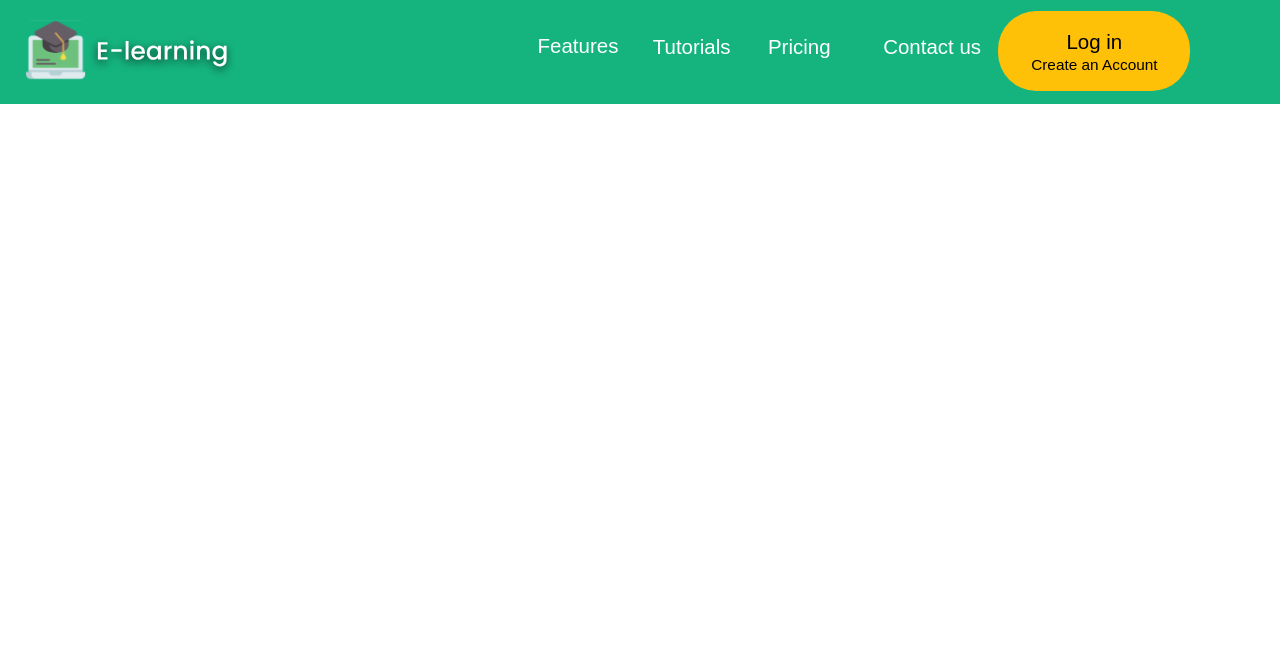
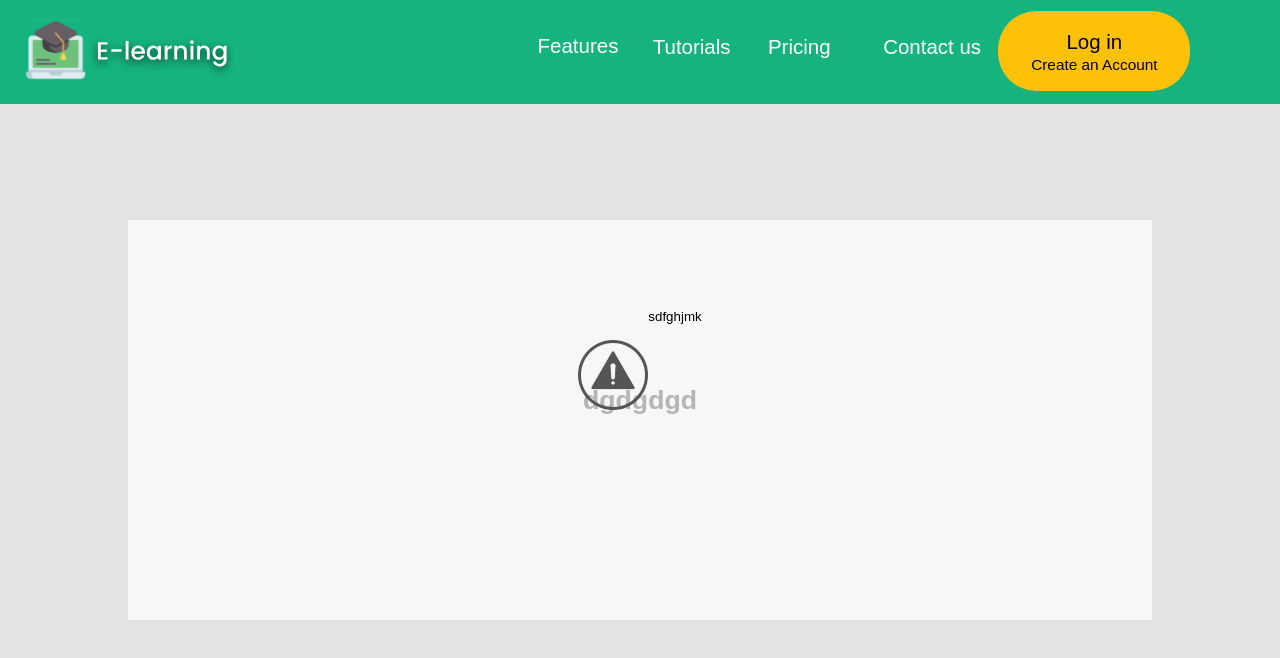
Before and after one commit to wellyhsu/emi_frontend, a Next.js app: page /Account_Archive in a window 1280 px wide. Shown: the top 658 px of the page. Built offline with nearby package versions, Linux system fonts and the light colour scheme; no server answers.

Commit message:
update(7/20)

```diff
--- /dev/null
+++ b/components/AlertMessage.js
@@ -0,0 +1,27 @@
+import React from 'react';
+import ReactModal from 'react-modal';
+
+
+const AlertMessage = (props) => {
+
+//  ReactModal.setAppElement('#test');
+
+  return (
+    <div style={{zIndex: "9"}}>
+      <ReactModal
+        isOpen={props.isOpen} // 控制彈出視窗是否顯示
+        onRequestClose={props.onRequestClose} // 關閉彈出視窗的回調函式
+        style={props.customStyles} // 自定義的樣式
+        contentLabel={props.contentLabel} // 標籤，用於幫助屏幕助讀技術
+        ariaHideApp={false}
+      >
+        {/* 彈出視窗的內容 */}
+        <h2>{props.title}</h2>
+        <p>{props.content}</p>
+        <button onClick={props.onRequestClose}>Close Modal</button>
+      </ReactModal>
+    </div>
+  );
+};
+
+export default AlertMessage;
--- a/components/information.js
+++ b/components/information.js
@@ -1,4 +1,4 @@
-import React from 'react'   //用於Home.js Page  實驗室相關消息
+import React from 'react'
 
 class Information extends React.Component {
     render() {
--- a/pages/Account_Archive.tsx
+++ b/pages/Account_Archive.tsx
@@ -1,23 +1,14 @@
 import Image from 'next/image'
 import Link from 'next/link'
 import styles from '@/styles/Home.module.css'
-import {useLayoutEffect, useEffect, useState} from 'react';
+import React, {useLayoutEffect, useEffect, useState} from 'react';
 import Cookies from 'js-cookie';
 import { useRouter } from 'next/router';
+import { Dialog } from "@headlessui/react";
 import Archive_video from '../components/Archive_video'
-import Modal from 'react-modal';
+import AlertMessage from '../components/AlertMessage'
 
 const token =  Cookies.get('token');
-
-
-const customStyles = {
-  content: {
-    width: '50%',
-    height: '50%',
-    margin: 'auto',
-  },
-};
-
 
 export default function Account_Archive() {
   var information;
@@ -28,88 +19,42 @@ export default function Account_Archive() {
   var video_file;
   const router = useRouter();
 
-  const [modalIsOpen, setModalIsOpen] = useState(false);
+  function alert_message(){
+    console.log("warning!!");
 
-  function AlertMessage() {
-
-    const closeModal = () => {
-      setModalIsOpen(false);
-    };
-
-    return (
-      <div>
-        <Modal
-          isOpen={modalIsOpen}
-          onRequestClose={closeModal}
-          style={customStyles}
-          contentLabel="Example Modal"
-        >
-          {/* Modal 內容 */}
-          <h2>Modal Title</h2>
-          <p>Modal Content...</p>
-          <button onClick={() => window.location.href = "/"+ process.env.NEXT_PUBLIC_Log_in}>Close Modal</button>
-        </Modal>
-      </div>
-    );
   }
-
   if((token == "null") || (token == null) || (token == "undefined"))
   {
-    useLayoutEffect(() => { // 使用 useLayoutEffect 替代 useEffect
+    useEffect(() => {
 
       console.log("useEffect triggered");
-      setModalIsOpen(true); // 打開彈出視窗
-   //   router.push("/"+ process.env.NEXT_PUBLIC_Log_in);
+      alert_message();
+    //  router.push("/"+ process.env.NEXT_PUBLIC_Log_in);
     }, [])
 
     return(
-      <>
-        <div style={{height: "100%", width: "100%", backgroundColor: "rgba(255,255,255,1)"}}>
-          <AlertMessage/>
+      <button className={styles.alert_background}>
+        <h1>dgdgdgd</h1>
+
+        <div className={styles.alert_message}>
+          <div style={{display: "inline-block", marginTop: "15vh",  verticalAlign: "middle"}}>
+            <Image
+              src="/warning-sign.png"
+              alt="Add new question"
+              width={70}
+              height={70}
+              priority
+            />
+          </div>
+          <div className={styles.alert_content}>
+            sdfghjmk
+          </div>
         </div>
-      </>
-
+      </button>
     )
   }
   else
   {
-
-    /*
-      const userName = Cookies.get('userName');
-      console.log("userName=",userName);
-
-      var send_userName = userName?.substring(1,(userName?.length-1));
-      console.log("send_userName=",send_userName);
-
-
-      fetch("http://127.0.0.1:8000/videos/", {
-        method: 'GET',
-        headers:{
-            'Content-Type': 'application/json'
-        },
-      })
-      .then((response) => {
-          information = response.json();
-          console.log('info^^',information);
-          return information;
-      })
-      .then((data) => {
-        id = data["id"];
-        title = data["title"];
-        description = data["description"];
-        updated_at = data["updated_at"];
-        video_file = data["video_file"];
-
-        console.log('id=',data["id"]);
-        console.log('title=',data["title"]);
-        console.log('description=',data["description"]);
-        console.log('updated_at=',data["updated_at"]);
-        console.log('video_file=',data["video_file"]);
-
-    //            alert(data["detail"]);
-      })
-      .catch((error) => console.log("error", error));
-    */
     return (
       <>
         <main className={styles.main}>
--- a/styles/Home.module.css
+++ b/styles/Home.module.css
@@ -3127,3 +3127,34 @@ select.option{
     transform: rotate(0deg);
   }
 }
+.alert_background{
+  display: flex;
+  justify-content: center;      /* 水平置中 */
+  align-items: center;      /* 垂直置中 */
+
+  border: none;
+
+  height: 100%;
+  width: 100%;
+  background-color: rgba(150, 150, 150, 0.271);
+}
+
+.alert_message{
+  display: inline;
+  position: fixed;
+
+  height: 50vh;
+  width: 80%;
+  background-color: rgba(255, 255, 255, 0.71);
+
+  margin-top: 5vh;
+  margin-left: 5vw;
+  margin-right: 5vw;
+}
+
+.alert_content{
+  display: inline-block;
+  vertical-align: middle;
+
+  line-height: 1vh;
+}
```
Also changed, not shown: components/alert_message.jsx (deleted, +0 -41 lines), components/image-detail.js (added, +8 -0 lines), components/modal.js (added, +24 -0 lines), pages/Account_Settings.tsx (+17 -21 lines), public/warning-sign.png (added).
